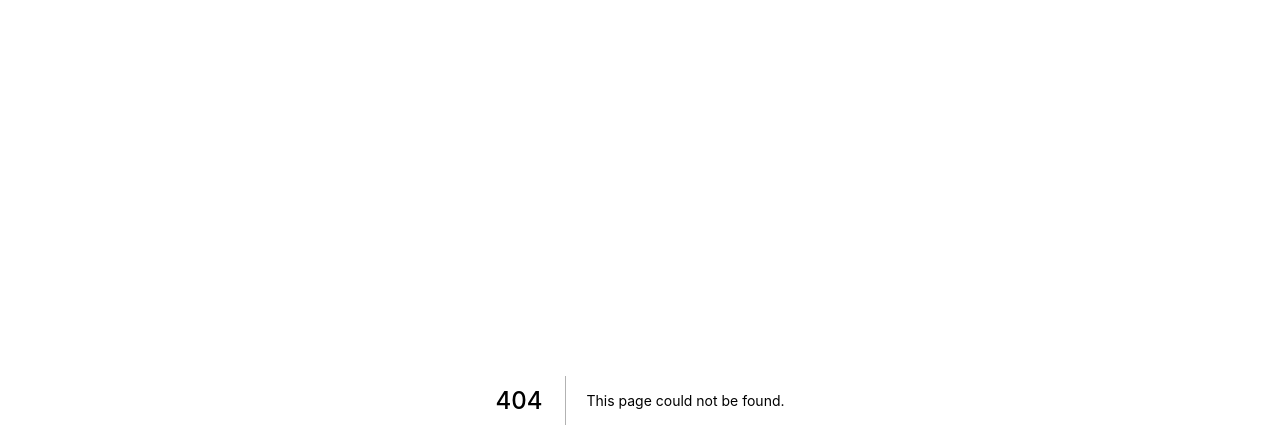
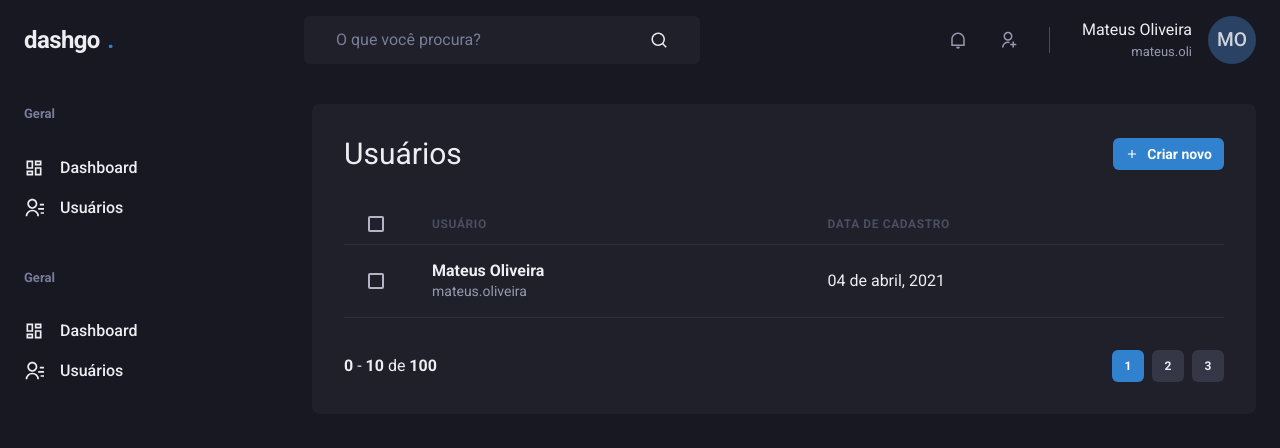
Before and after one commit to MateusOli21/frontend-projects, a Next.js app in the folder dashgo/: page /users in a window 1280 px wide. Before the commit this address had no page. Shown: the top 448 px of the page. Built offline with nearby package versions, Linux system fonts and the light colour scheme.

Commit message:
feat: create user page

```diff
--- /dev/null
+++ b/dashgo/src/commons/components/modules/Pagination.tsx
@@ -0,0 +1,50 @@
+import React from 'react'
+import { Box, Button, Stack } from '@chakra-ui/react'
+
+export const Pagination: React.FC = () => {
+  return (
+    <Stack direction="row" mt="8" justify="space-between" align="center">
+      <Box>
+        <strong>0</strong> - <strong>10</strong> de <strong>100</strong>
+      </Box>
+
+      <Stack direction="row" spacing="2">
+        <Button
+          fontSize="xs"
+          colorScheme="blue"
+          size="sm"
+          width="4"
+          disabled
+          _disabled={{
+            bgColor: 'blue.500',
+            cursor: 'default',
+          }}
+        >
+          1
+        </Button>
+        <Button
+          width="4"
+          fontSize="xs"
+          size="sm"
+          bgColor="gray.700"
+          _hover={{
+            bgColor: 'gray.500',
+          }}
+        >
+          2
+        </Button>
+        <Button
+          width="4"
+          fontSize="xs"
+          size="sm"
+          bgColor="gray.700"
+          _hover={{
+            bgColor: 'gray.500',
+          }}
+        >
+          3
+        </Button>
+      </Stack>
+    </Stack>
+  )
+}
--- /dev/null
+++ b/dashgo/src/pages/users/index.tsx
@@ -0,0 +1,84 @@
+import React from 'react'
+import {
+  Box,
+  Button,
+  Checkbox,
+  Flex,
+  Heading,
+  Icon,
+  Table,
+  Tbody,
+  Td,
+  Text,
+  Th,
+  Thead,
+  Tr,
+} from '@chakra-ui/react'
+
+import { Header } from '@commons/components/modules/Header'
+import { Sidebar } from '@commons/components/modules/Sidebar'
+import { RiAddLine } from 'react-icons/ri'
+import { Pagination } from '@commons/components/modules/Pagination'
+
+const UserList = () => {
+  return (
+    <Box>
+      <Header />
+
+      <Flex width="100%" my="6" maxW={1480} mx="auto" px="6">
+        <Sidebar />
+
+        <Box flex="1" borderRadius={8} bg="gray.800" padding="8">
+          <Flex mb="8" justify="space-between" align="center">
+            <Heading size="lg" fontWeight="normal">
+              Usuários
+            </Heading>
+
+            <Button
+              as="a"
+              size="sm"
+              fontSize="sm"
+              colorScheme="blue"
+              leftIcon={<Icon as={RiAddLine} />}
+            >
+              Criar novo
+            </Button>
+          </Flex>
+
+          <Table colorScheme="whiteAlpha">
+            <Thead>
+              <Tr>
+                <Th px="6" color="gray.300" width="8">
+                  <Checkbox colorScheme="blue" />
+                </Th>
+                <Th>Usuário</Th>
+                <Th>Data de cadastro</Th>
+              </Tr>
+            </Thead>
+
+            <Tbody>
+              <Tr>
+                <Th px="6">
+                  <Checkbox colorScheme="blue" />
+                </Th>
+                <Td>
+                  <Box>
+                    <Text fontWeight="bold">Mateus Oliveira</Text>
+                    <Text fontSize="sm" color="gray.300">
+                      mateus.oliveira
+                    </Text>
+                  </Box>
+                </Td>
+                <Td>04 de abril, 2021</Td>
+              </Tr>
+            </Tbody>
+          </Table>
+
+          <Pagination />
+        </Box>
+      </Flex>
+    </Box>
+  )
+}
+
+export default UserList
```
